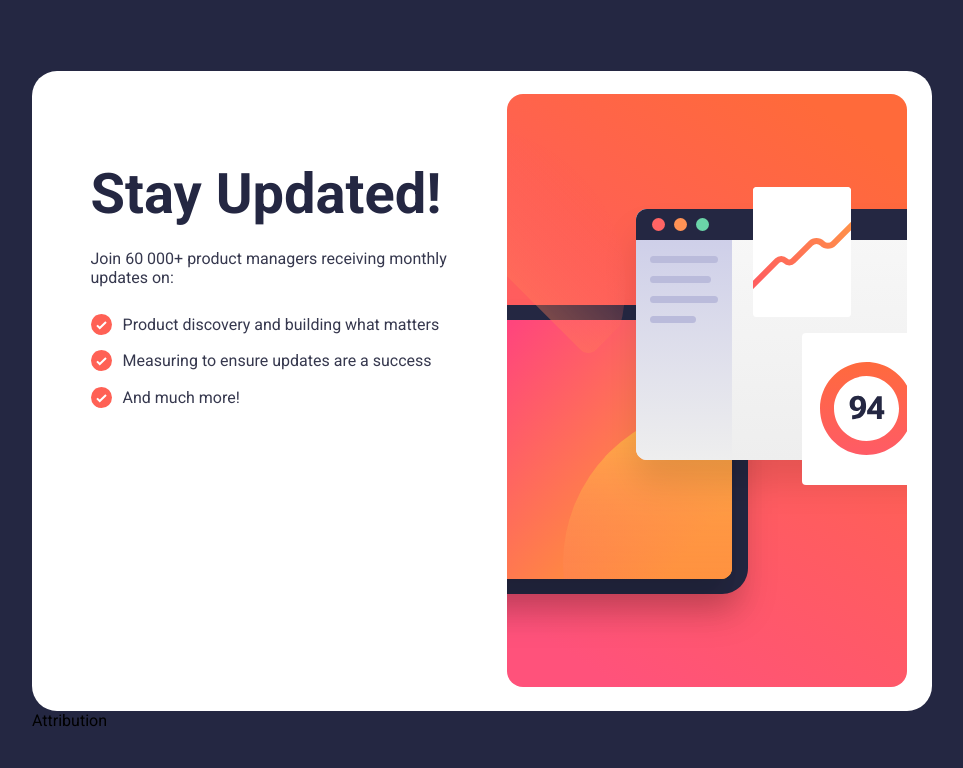
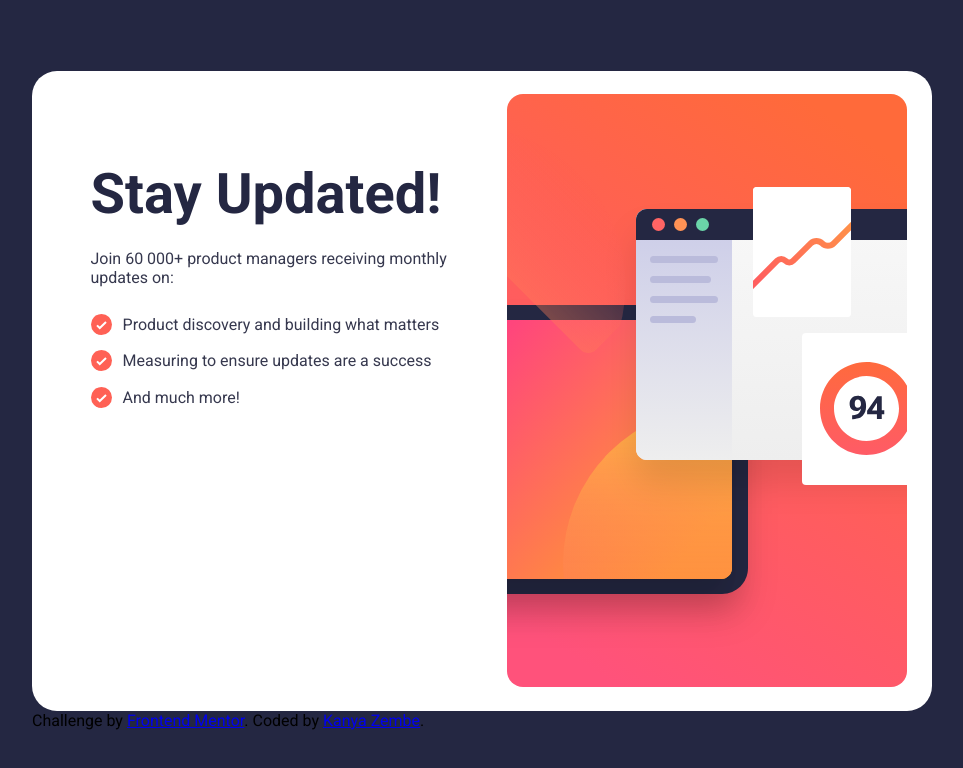
Before and after one commit to zembezn/newsletter-sign-up, a React (Create React App) app: page / in a window 1280 px wide. Shown: the top 768 px of the page, without its empty margins (158-1121 px from the left). Built offline with nearby package versions, Linux system fonts and the light colour scheme.

Commit message:
updated attribute

```diff
--- a/src/Components/Attribution.js
+++ b/src/Components/Attribution.js
@@ -2,7 +2,10 @@ import React from 'react'
 
 const Attribution = () => {
   return (
-    <div>Attribution</div>
+    <div>
+      Challenge by <a href="https://www.frontendmentor.io?ref=challenge" target="">Frontend Mentor</a>.
+      Coded by <a href="https://github.com/zembezn?tab=repositories">Kanya Zembe</a>.
+    </div>
   )
 }
 
```
